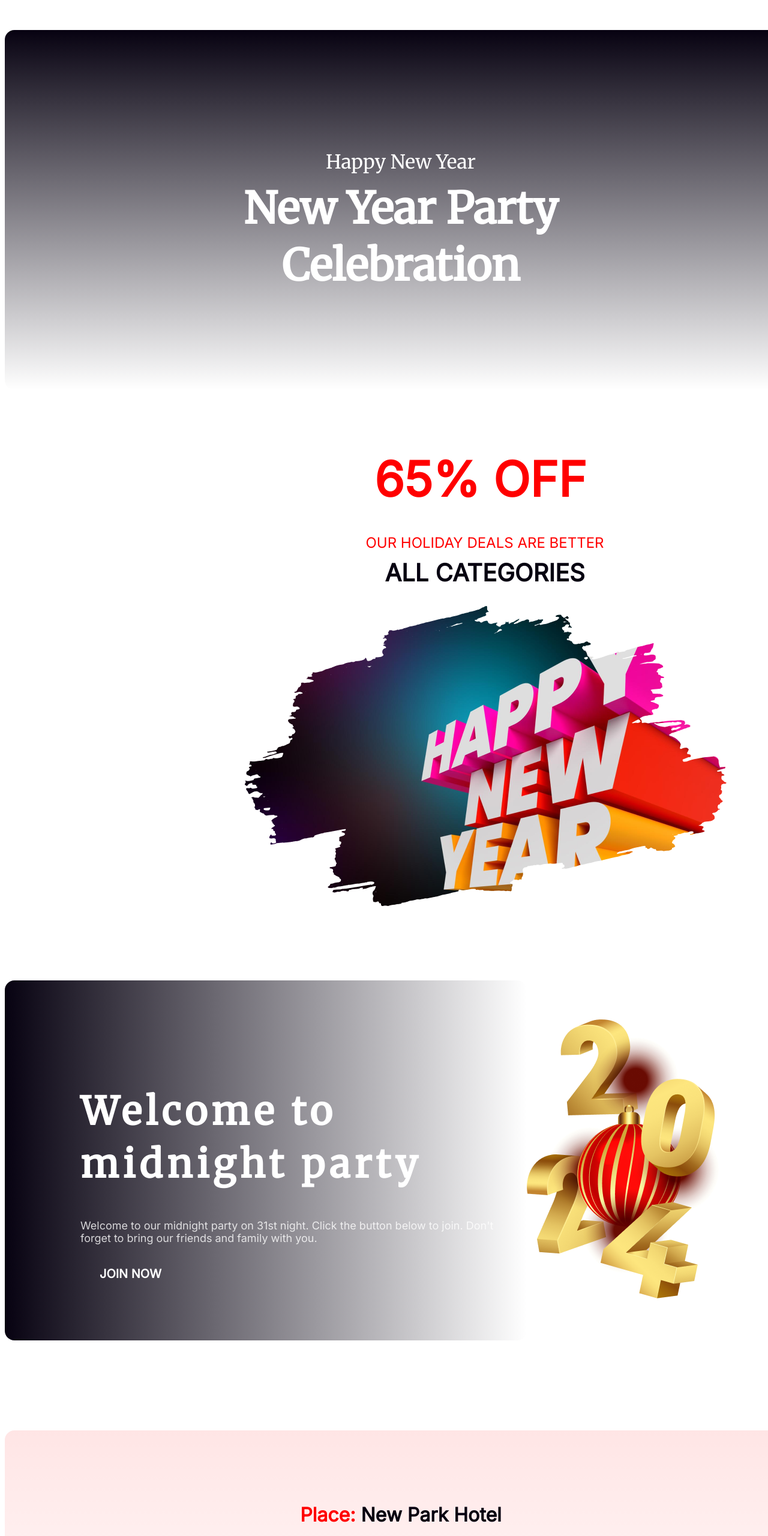
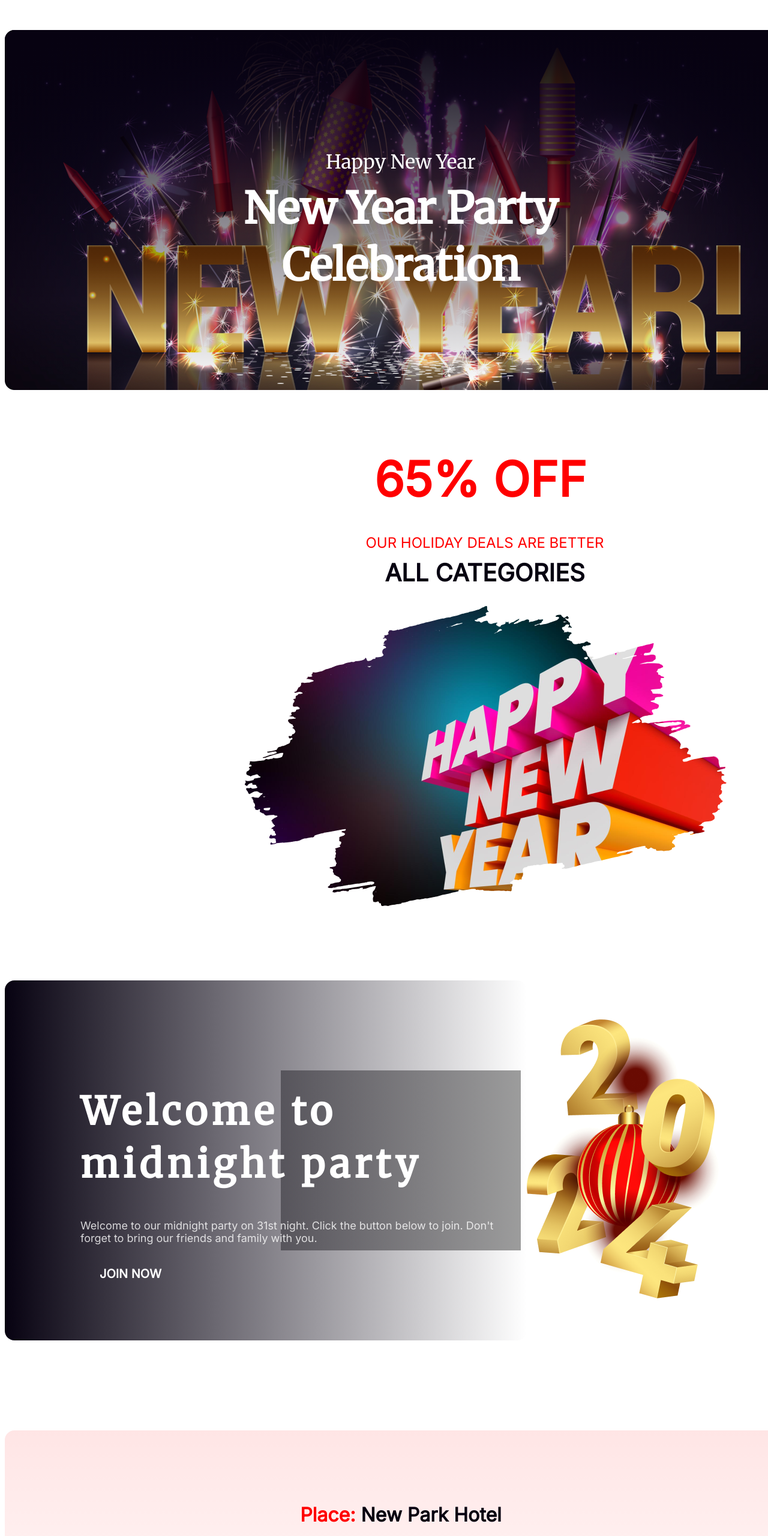
Before and after one commit to Tanjida-Akhter/B9A1-New-Year-New-Mission-main, a plain HTML site: page index.html in a window 1280 px wide. Shown: the top 2560 px of the page at 60% size. Drawn offline with Linux system fonts and the light colour scheme; the site is published under a folder, as on GitHub Pages, so addresses that start at the root find nothing.

Commit message:
banner and offer

```diff
--- a/styles/newyearnewmission.css
+++ b/styles/newyearnewmission.css
@@ -40,7 +40,7 @@ body {
   width: 1320px;
   height: 600px;
   margin: 50px auto auto auto;
-  background: url("/B9A1-New-Year-New-Mission-main/resources/Banner-Image.png");
+  background: url("../resources/Banner-Image.png");
   background-size: cover;
   background-position: center;
   background-repeat: no-repeat;
@@ -99,7 +99,7 @@ body {
 }
 
 .midnight-party {
-  background-image: url("/B9A1-New-Year-New-Mission-main/resources/Vectorrr.png");
+  background-image: url("../resources/Vectorrr.png");
   height: 600px;
   background-repeat: no-repeat;
   background-position: center;
```
